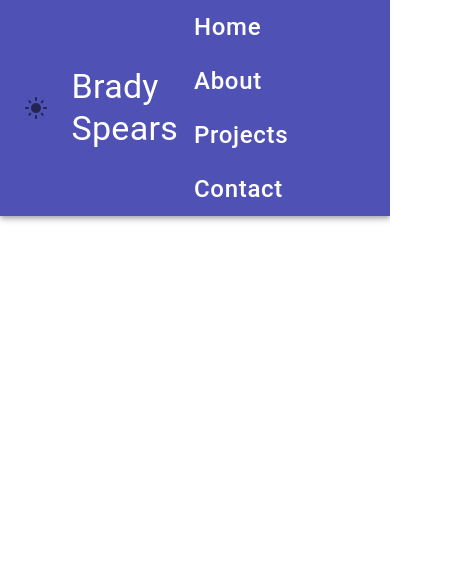
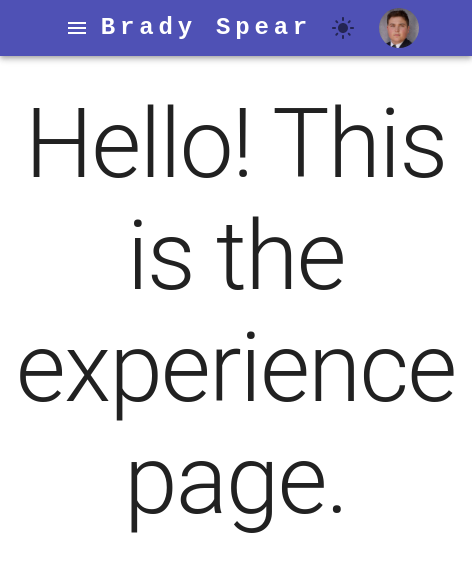
Before and after one commit to Brady-Spears66/React-Portfolio, a React (Vite) app: page /experience in a window 390 px wide. Shown: the top 572 px of the page, 472 px wide, since content can reach past the window. Built offline with nearby package versions, Linux system fonts and the light colour scheme.

Commit message:
Adding responsive navbar that routes to different pages

```diff
--- a/src/App.tsx
+++ b/src/App.tsx
@@ -1,14 +1,13 @@
 import { Routes, Route } from 'react-router-dom';
 import { Container, createTheme, CssBaseline, ThemeOptions, ThemeProvider } from '@mui/material';
-import Navbar from './components/Navbar';
+import Navbar from './components/Navbar'
 import Home from './pages/Home';
-import About from './pages/About';
+import Experience from './pages/Experience';
 import Projects from './pages/Projects';
 import Contact from './pages/Contact';
 import { useAppSelector } from './state/Hooks';
+import { Education } from './pages/Education';
 
-// @ts-expect-error
-let theme = createTheme({});
 
 const DarkTheme: ThemeOptions = createTheme({
     palette: {
@@ -46,9 +45,10 @@ function App() {
         <Container sx={{ mt: 4 }}>
           <Routes>
             <Route path="/" element={<Home />} />
-            <Route path="/about" element={<About />} />
+            <Route path="/experience" element={<Experience />} />
             <Route path="/projects" element={<Projects />} />
             <Route path="/contact" element={<Contact />} />
+            <Route path="/education" element={<Education/>} />
           </Routes>
         </Container>
       </Container>
--- a/src/components/Navbar.tsx
+++ b/src/components/Navbar.tsx
@@ -1,51 +1,150 @@
-import { AppBar, Toolbar, Typography, Button, Box } from '@mui/material';
-import { useNavigate, useLocation } from 'react-router-dom';
+import * as React from 'react';
+import AppBar from '@mui/material/AppBar';
+import Box from '@mui/material/Box';
+import Toolbar from '@mui/material/Toolbar';
+import IconButton from '@mui/material/IconButton';
+import Typography from '@mui/material/Typography';
+import Menu from '@mui/material/Menu';
+import MenuIcon from '@mui/icons-material/Menu';
+import Container from '@mui/material/Container';
+import Avatar from '@mui/material/Avatar';
+import Button from '@mui/material/Button';
+import Tooltip from '@mui/material/Tooltip';
+import MenuItem from '@mui/material/MenuItem';
+import { useLocation, useNavigate } from 'react-router-dom';
 import ThemeModeButton from './ThemeModeButton';
+import { Stack } from '@mui/material';
+import profilePic from '../images/headshot.jpeg'
 
+const settings = ['Profile', 'Account', 'Dashboard', 'Logout'];
 
-const Navbar = () => {
+function ResponsiveAppBar() {
   const navigate = useNavigate();
   const location = useLocation();
 
+  const [anchorElNav, setAnchorElNav] = React.useState<null | HTMLElement>(null);
+  const [anchorElUser, setAnchorElUser] = React.useState<null | HTMLElement>(null);
+
   const navItems = [
     { label: 'Home', path: '/' },
-    { label: 'About', path: '/about' },
+    { label: 'Experience', path: '/experience' },
     { label: 'Projects', path: '/projects' },
+    { label: 'Education', path: '/education' },
     { label: 'Contact', path: '/contact' },
   ];
 
+  const handleOpenNavMenu = (event: React.MouseEvent<HTMLElement>) => {
+    setAnchorElNav(event.currentTarget);
+  };
+  const handleOpenUserMenu = (event: React.MouseEvent<HTMLElement>) => {
+    setAnchorElUser(event.currentTarget);
+  };
+
+  const handleCloseNavMenu = () => {
+    setAnchorElNav(null);
+  };
+
+  const handleCloseUserMenu = () => {
+    setAnchorElUser(null);
+  };
+
+  // @ts-ignore
+  const menuItemClicked= (item) => {
+    navigate(item.path);
+    handleCloseNavMenu();
+    console.log("menu item clicked")
+  }
+
   return (
     <AppBar position="static">
-      <Toolbar>
-        <ThemeModeButton/>
+      <Container sx={{width: "100vw", px: "12px"}} disableGutters>
+        <Toolbar disableGutters sx={{"marginRight": "0px", "marginLeft": "0px"}}>
           <Typography
-          variant="h4"
-          component="div"
-          sx={{ flexGrow: 1, cursor: 'pointer' }}
-          onClick={() => navigate('/')}
+            variant="h6"
+            noWrap
+            component="a"
+            sx={{
+              mr: 2,
+              display: { xs: 'none', md: 'flex' },
+              fontFamily: 'monospace',
+              fontWeight: 700,
+              letterSpacing: '.3rem',
+              color: 'inherit',
+              textDecoration: 'none',
+            }}
           >
             Brady Spears
           </Typography>
-        <Box>
+
+          <Box sx={{ flexGrow: 1, display: { xs: 'flex', md: 'none' } }}>
+            <IconButton
+              size="large"
+              aria-label="account of current user"
+              aria-controls="menu-appbar"
+              aria-haspopup="true"
+              onClick={handleOpenNavMenu}
+              color="inherit"
+            >
+              <MenuIcon />
+            </IconButton>
+            <Menu
+              id="menu-appbar"
+              anchorEl={anchorElNav}
+              anchorOrigin={{
+                vertical: 'bottom',
+                horizontal: 'left',
+              }}
+              keepMounted
+              transformOrigin={{
+                vertical: 'top',
+                horizontal: 'left',
+              }}
+              open={Boolean(anchorElNav)}
+              onClose={handleCloseNavMenu}
+              sx={{ display: { xs: 'block', md: 'none' } }}
+            >
+              {navItems.map((item) => (
+                <MenuItem key={item.label} onClick={() => menuItemClicked(item)}>
+                  <Typography sx={{ textAlign: 'center' }}>{item.label}</Typography>
+                </MenuItem>
+              ))}
+            </Menu>
+          </Box>
+          <Typography
+            variant="h5"
+            noWrap
+            component="a"
+            sx={{
+              mr: 2,
+              display: { xs: 'flex', md: 'none' },
+              flexGrow: 1,
+              fontFamily: 'monospace',
+              fontWeight: 700,
+              letterSpacing: '.3rem',
+              color: 'inherit',
+              textDecoration: 'none',
+            }}
+          >
+            Brady Spears
+          </Typography>
+          <Box sx={{ flexGrow: 1, display: { xs: 'none', md: 'flex', lg: 'flex' } }}>
             {navItems.map((item) => (
               <Button
-              key={item.path}
-              color="inherit"
+                key={item.label}
                 onClick={() => navigate(item.path)}
-              sx={{
-                mx: 1,
-                fontSize: '1.5rem',
-                textTransform: 'none',
-                borderBottom: location.pathname === item.path ? '2px solid white' : 'none',
-              }}
+                sx={{ my: 2, color: 'white', display: 'block', borderBottom: location.pathname === item.path ? '2px solid white' : 'none',}}
               >
                 {item.label}
               </Button>
             ))}
           </Box>
+          <Stack direction={"row"} sx={{ flexGrow: 0 }}>
+            <ThemeModeButton/>
+            <Avatar alt="Brady Spears" src={profilePic} />
+          </Stack>
         </Toolbar>
+      </Container>
     </AppBar>
   );
-};
-
-export default Navbar;
+}
+export default ResponsiveAppBar;
--- /dev/null
+++ b/src/pages/Education.tsx
@@ -0,0 +1,4 @@
+export function Education() {
+    return <>
+    </>
+}
--- /dev/null
+++ b/src/pages/Experience.tsx
@@ -0,0 +1,13 @@
+import { Typography } from "@mui/material";
+
+function Experience() {
+    return(
+        <>
+            <Typography variant="h1" align="center">
+                Hello! This is the experience page.
+            </Typography>
+        </>
+    )
+}
+
+export default Experience;
--- a/tsconfig.json
+++ b/tsconfig.json
@@ -16,7 +16,7 @@
 
     /* Linting */
     "strict": true,
-    "noUnusedLocals": true,
+    "noUnusedLocals": false,
     "noUnusedParameters": true,
     "noFallthroughCasesInSwitch": true
   },
```
Also changed, not shown: src/pages/About.tsx (deleted, +0 -7 lines), .eslintrc.cjs, src/images/headshot.jpeg (added). Lines whose indentation alone changed are shown as unchanged.
